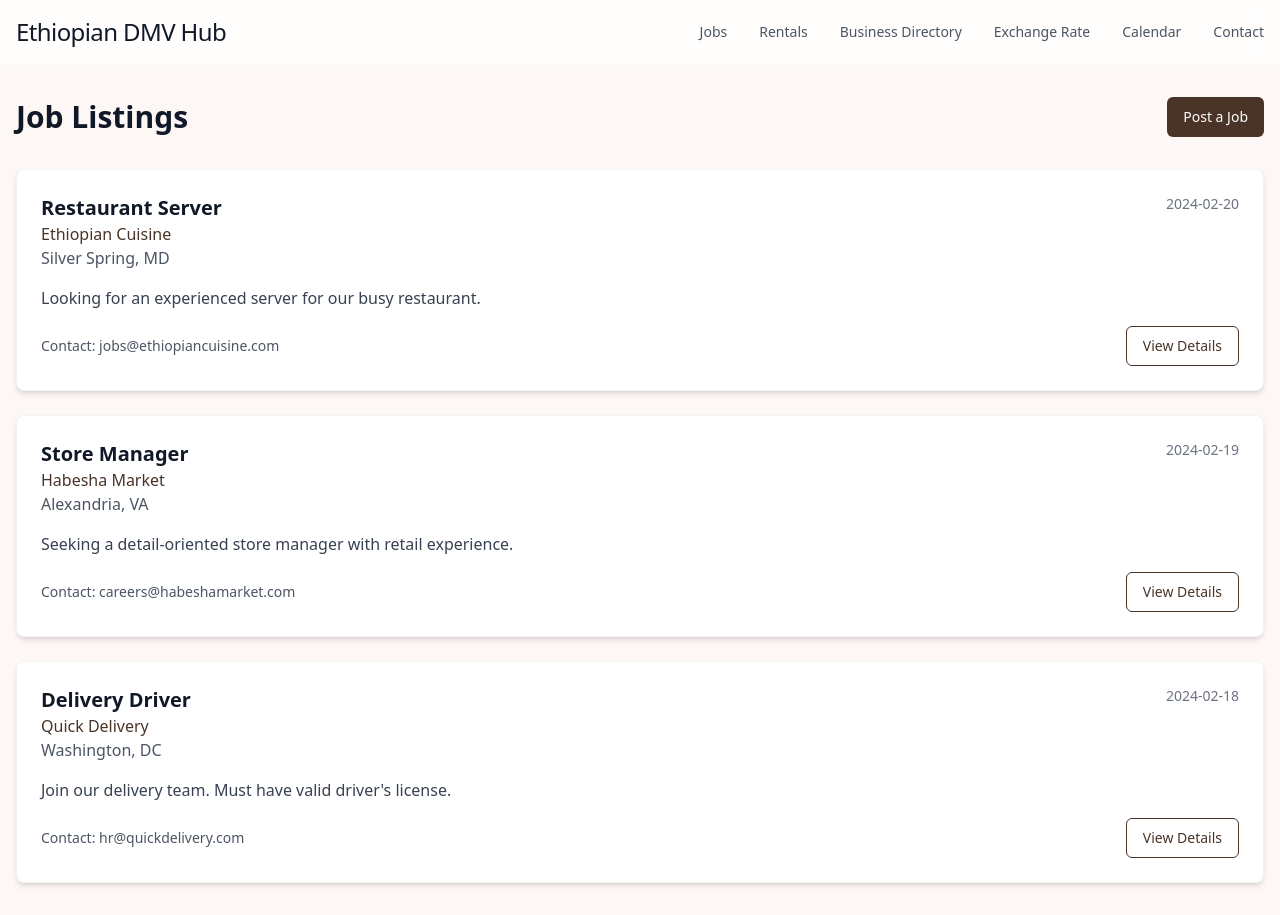
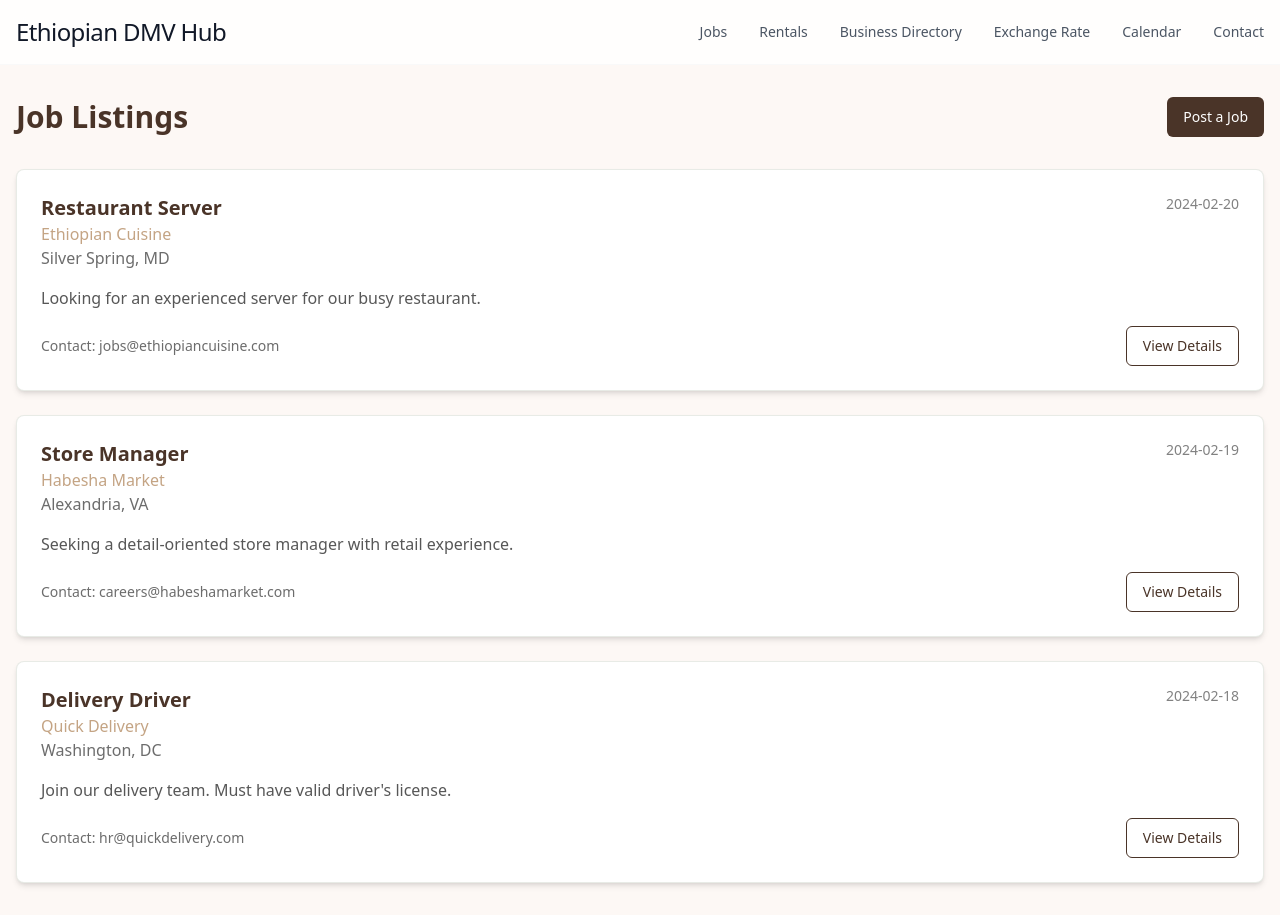
Before and after one commit to beka10f/ethioconnect-hub, a React (Vite) app: page /jobs in a window 1280 px wide. Built offline with nearby package versions, Linux system fonts and the light colour scheme.

Commit message:
Update color scheme for job listings
Ensure that the job listing site uses the same color palette as the other pages for consistency in design.
[skip gpt_engineer]

```diff
--- a/src/pages/Jobs.tsx
+++ b/src/pages/Jobs.tsx
@@ -38,7 +38,7 @@ const Jobs = () => {
       <Header />
       <div className="container mx-auto py-8 px-4">
         <div className="flex justify-between items-center mb-8">
-          <h1 className="text-3xl font-bold text-gray-900">Job Listings</h1>
+          <h1 className="text-3xl font-bold text-ethiopian-coffee">Job Listings</h1>
           <Link to="/post-job">
             <Button className="bg-ethiopian-coffee text-white hover:bg-ethiopian-coffee/90">
               Post a Job
@@ -50,23 +50,26 @@ const Jobs = () => {
           {jobs.map((job) => (
             <div
               key={job.id}
-              className="bg-white rounded-lg shadow-md p-6 border border-gray-100"
+              className="bg-white rounded-lg shadow-md p-6 border border-ethiopian-sage/20 hover:border-ethiopian-sage/40 transition-colors duration-200"
             >
               <div className="flex justify-between items-start mb-4">
                 <div>
-                  <h2 className="text-xl font-semibold text-gray-900">{job.title}</h2>
-                  <p className="text-ethiopian-coffee font-medium">{job.company}</p>
-                  <p className="text-gray-600">{job.location}</p>
+                  <h2 className="text-xl font-semibold text-ethiopian-coffee">{job.title}</h2>
+                  <p className="text-ethiopian-gold font-medium">{job.company}</p>
+                  <p className="text-ethiopian-charcoal/70">{job.location}</p>
                 </div>
-                <span className="text-sm text-gray-500">{job.date}</span>
+                <span className="text-sm text-ethiopian-charcoal/60">{job.date}</span>
               </div>
 
-              <p className="text-gray-700 mb-4">{job.description}</p>
+              <p className="text-ethiopian-charcoal/80 mb-4">{job.description}</p>
 
               <div className="flex justify-between items-center">
-                <p className="text-sm text-gray-600">Contact: {job.contactInfo}</p>
+                <p className="text-sm text-ethiopian-charcoal/70">Contact: {job.contactInfo}</p>
                 <Link to={`/jobs/${job.id}`}>
-                  <Button variant="outline" className="border-ethiopian-coffee text-ethiopian-coffee hover:bg-ethiopian-coffee hover:text-white">
+                  <Button
+                    variant="outline"
+                    className="border-ethiopian-coffee text-ethiopian-coffee hover:bg-ethiopian-coffee hover:text-white transition-colors duration-200"
+                  >
                     View Details
                   </Button>
                 </Link>
```
